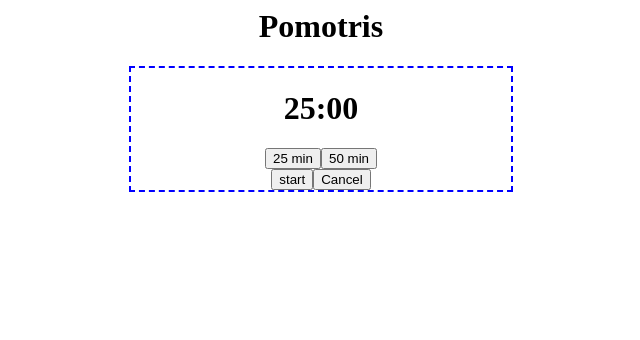
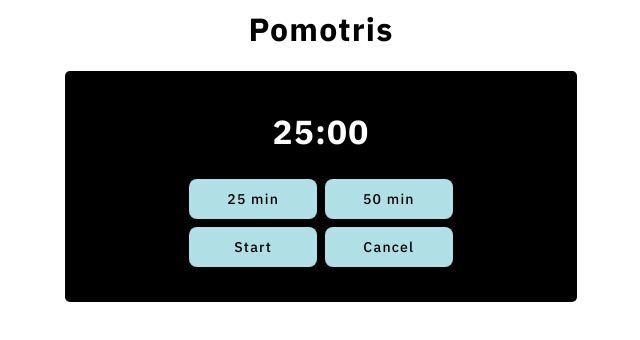
Before and after one commit to Heathercoraje/pomotris-vh, a React app: page / in a window 1280 px wide. Shown: the top 340 px of the page, without its empty margins (319-959 px from the left). Built offline with nearby package versions, Linux system fonts and the light colour scheme.

Commit message:
adding basic layout my eyes hurt less now

```diff
--- a/public/index.css
+++ b/public/index.css
@@ -1,3 +1,24 @@
+* {
+	font-family: 'IBM Plex Sans', sans-serif;
+	letter-spacing: 1.2px;
+}
 .timer {
-	border: dashed 2px blue;
+	font-size: 1.3vw;
+	background-color: black;
+	color: white;
+	border-radius: 5px;
+	padding: 1rem 1rem 2rem 1rem;
 }
+
+button {
+	width: 10vw;
+	height: 5vh;
+	margin: 0.3vw;
+	font-size: 1.1vw;
+	font-weight: 500;
+	background-color: powderblue;
+	border-radius: 8px;
+	border: none;
+	cursor: pointer;
+	outline: none;
+}
--- a/public/index.html
+++ b/public/index.html
@@ -1,5 +1,6 @@
 <html>
 <head>
+  <link href="https://fonts.googleapis.com/css?family=IBM+Plex+Sans:400,500,600,700" rel="stylesheet">
 </head>
   <body>
     <div id='root'></div>
--- a/src/components/Dashboard.jsx
+++ b/src/components/Dashboard.jsx
@@ -3,7 +3,7 @@ import styled from 'styled-components';
 import Timer from './Timer';
 
 const Wrapper = styled.div`
-	width: 30vw;
+	width: 40vw;
 	margin: 0 auto;
 	text-align: center;
 `;
--- a/src/components/Timer.jsx
+++ b/src/components/Timer.jsx
@@ -28,9 +28,9 @@ class Timer extends Component {
 
 	handleActionButtonsClick = event => {
 		const btn = event.target.value;
-		if (btn === 'start') {
+		if (btn === 'Start') {
 			this.handleStartClick();
-		} else if (btn === 'stop') {
+		} else if (btn === 'Stop') {
 			this.handleStopClick();
 		} else {
 			this.handleCancelClick();
@@ -92,7 +92,7 @@ class TimeOptions extends Component {
 }
 class ActionButtons extends Component {
 	render() {
-		const buttonText = this.props.isTimerRunning ? 'stop' : 'start';
+		const buttonText = this.props.isTimerRunning ? 'Stop' : 'Start';
 		return (
 			<div>
 				<button onClick={this.props.onButtonClick} value={buttonText}>
```
